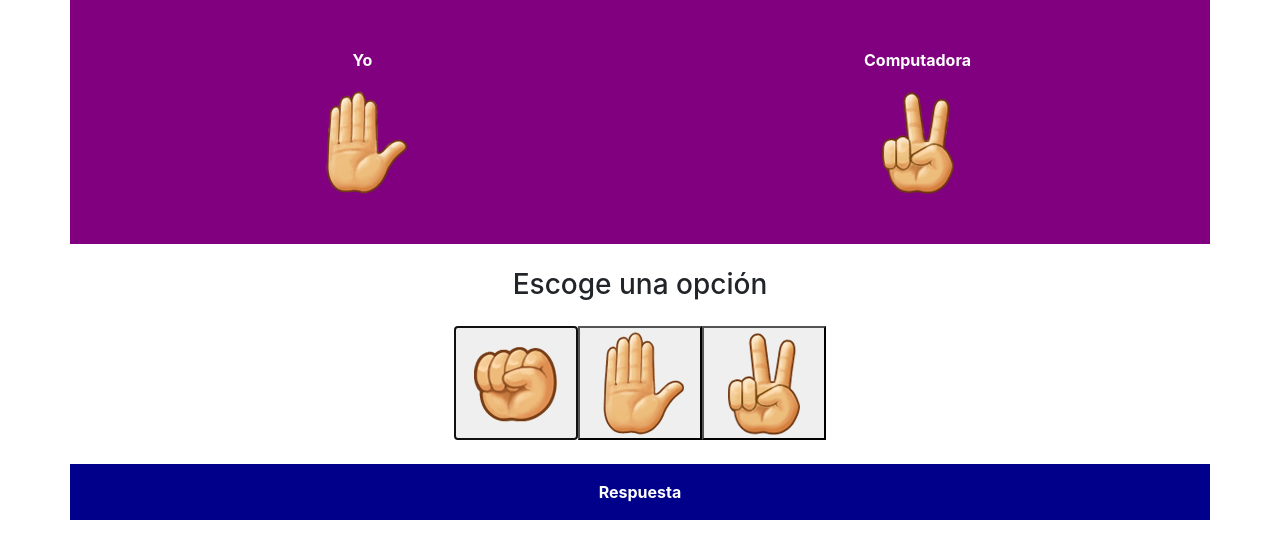
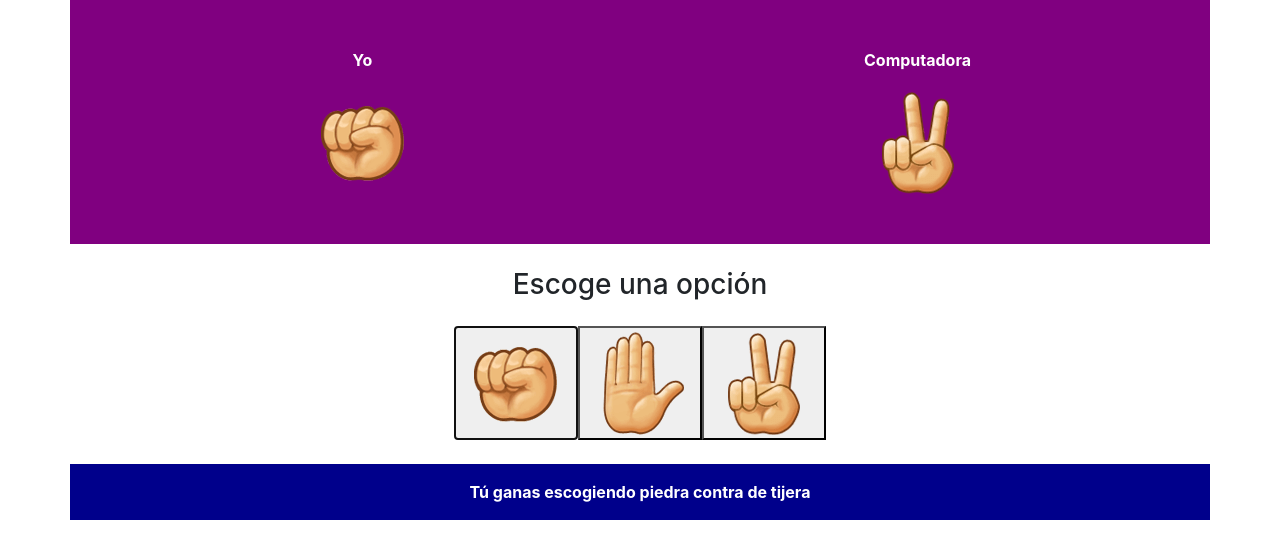
Before and after one commit to EparionaD/juegJQ, a plain HTML site: page index.html in a window 1280 px wide. Both pictures are taken after a click on the button 516 px from the left and 382 px from the top of the page. Drawn offline with nearby package versions, Linux system fonts and the light colour scheme.

Commit message:
se agrego la funcionalidad para el juego

```diff
--- a/app.js
+++ b/app.js
@@ -1,10 +1,31 @@
-//Piano con Jquery
-/*$(document).ready(function () {
-    $('#padre').on('click', 'div', function(){
-        var atributo = "#"+"a"+$(this).attr('id');
+$(document).ready(function(){
 
-        $(atributo)[0].pause();
-        $(atributo)[0].currentTime=0;
-        $(atributo)[0].play();
+    $('button').on('click', function(e){
+        var nombre = e.currentTarget.dataset.key;
+        var compu = eleccion();
+        $('#cambiar').attr('src',`./img/${nombre}.png`);
+        $('#cambiar1').attr('src',`./img/${compu}.png`);
+        //Eleccion compu
+        function eleccion(){
+            var array = ['piedra', 'papel', 'tijera'];
+            var numero = Math.floor(Math.random()*3);
+            return array[numero];
+        }
+        //Comparacion
+        var resultado = comparacion(nombre,compu);
+        $('#mensaje').html(`Tú ${resultado} escogiendo ${nombre} contra de ${compu}`);
+        console.log(resultado);
+
+        function comparacion(nombre, compu){
+            if(nombre == compu){
+                return "Empate";
+            }
+            if((nombre == 'papel' && compu == 'piedra') || (nombre == 'tijera' && compu == 'papel') || (nombre == 'piedra' && compu == 'tijera')){
+                return "ganas";
+            }else if((nombre == 'papel' && compu == 'tijera') || (nombre == 'tijera' && compu == 'piedra') || (nombre == 'piedra' && compu == 'papel')){
+                return "pierdes";
+            }
+
+        }
     });
-});*/
+});
--- a/index.html
+++ b/index.html
@@ -17,11 +17,11 @@
             <div class="col d-flex justify-content-around">
                 <div>
                     <p class="text-center text-white font-weight-bold">Yo</p>
-                    <img src="./img/papel.png" alt="">
+                    <img id="cambiar" src="./img/piedra.png" alt="">
                 </div>
                 <div>
                     <p class="text-center text-white font-weight-bold">Computadora</p>
-                    <img src="./img/tijera.png" alt="">
+                    <img id="cambiar1" src="./img/tijera.png" alt="">
                 </div>
             </div>
         </div>
@@ -30,14 +30,14 @@
                 <div class="text-center font-weight-bold pb-3">
                     <h3>Escoge una opción</h3>
                 </div>
-                <div class="d-flex justify-content-center">
-                    <button>
+                <div class="d-flex justify-content-center" id="padre">
+                    <button id="0" data-key="piedra">
                         <img src="./img/piedra.png" alt="">
                     </button>
-                    <button>
+                    <button id="1" data-key="papel">
                         <img src="./img/papel.png" alt="">
                     </button>
-                    <button>
+                    <button id="2" data-key="tijera">
                         <img src="./img/tijera.png" alt="">
                     </button>
                 </div>
@@ -45,9 +45,7 @@
         </div>
         <div class="row respuesta">
             <div class="col">
-                <div class="text-center text-white font-weight-bold py-3">
-                    <p class="my-0">Respuesta</p>
-                </div>
+                <div class="text-center text-white font-weight-bold py-3" id="mensaje"></div>
             </div>
         </div>
     </div>
```
